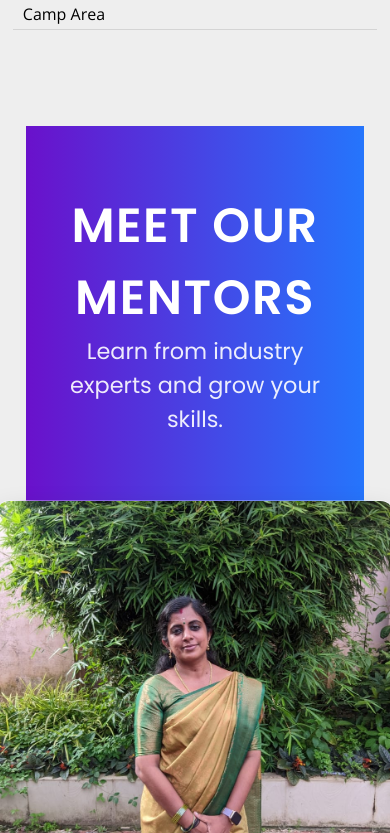
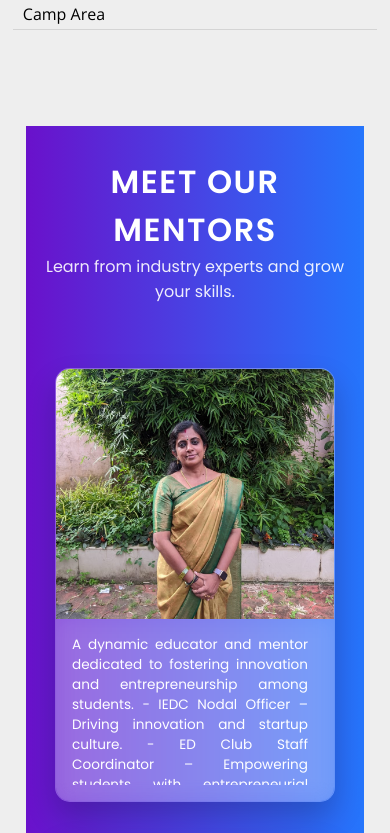
Before and after one commit to iedcsnmimt/astra, a React (Create React App) app: page /events in a window 390 px wide. Shown: the part 2531-3364 px from the top of the page. Built offline with nearby package versions, Linux system fonts and the light colour scheme.

Commit message:
Update Mentors.module.scss

```diff
--- a/src/components/Mentors.module.scss
+++ b/src/components/Mentors.module.scss
@@ -17,22 +17,22 @@ $shadow: rgba(0, 0, 0, 0.2);
     margin-bottom: 3rem;
 
     h1 {
-      font-size: 3rem;
+      font-size: clamp(2rem, 5vw, 3rem); // Responsive font size
       font-weight: 700;
       text-transform: uppercase;
       letter-spacing: 1.5px;
     }
 
     p {
-      font-size: 1.4rem;
+      font-size: clamp(1rem, 3vw, 1.4rem); // Responsive paragraph size
       opacity: 0.9;
     }
   }
 
   .mentorsGrid {
     display: grid;
-    grid-template-columns: repeat(auto-fit, minmax(400px, 1fr));
-    gap: 3rem;
+    grid-template-columns: repeat(auto-fit, minmax(280px, 1fr));
+    gap: 2rem;
     justify-content: center;
     padding: 1rem;
   }
@@ -53,7 +53,7 @@ $shadow: rgba(0, 0, 0, 0.2);
 
     .imageWrapper {
       width: 100%;
-      height: 400px;
+      height: 300px; // Adjusted height for mobile
       position: relative;
       overflow: hidden;
 
@@ -69,25 +69,25 @@ $shadow: rgba(0, 0, 0, 0.2);
         bottom: 0;
         width: 100%;
         background: linear-gradient(to top, rgba(0, 0, 0, 0.8), transparent);
-        padding: 1.5rem;
+        padding: 1rem;
         color: white;
-        text-align: left;
+        text-align: center;
         opacity: 0;
         transition: opacity 0.3s ease-in-out;
       }
     }
 
     .cardContent {
-      text-align: left;
-      padding: 2rem;
+      text-align: center;
+      padding: 1.5rem;
       background: rgba(255, 255, 255, 0.2);
       backdrop-filter: blur(10px);
       color: white;
 
       .mentorBio {
-        font-size: 1rem;
+        font-size: 0.9rem;
         text-align: justify;
-        max-height: 180px;
+        max-height: 150px;
         overflow-y: auto;
         padding-right: 10px;
       }
@@ -95,7 +95,7 @@ $shadow: rgba(0, 0, 0, 0.2);
 
     &:hover {
       .mentorImage {
-        transform: scale(1.1);
+        transform: scale(1.05);
       }
 
       .overlay {
@@ -104,3 +104,30 @@ $shadow: rgba(0, 0, 0, 0.2);
     }
   }
 }
+
+/* 🌟 Mobile Responsive */
+@media (max-width: 768px) {
+  .mentorsPage {
+    padding: 2rem 1rem;
+  }
+
+  .mentorsGrid {
+    grid-template-columns: 1fr; // Single column for smaller screens
+  }
+
+  .mentorCard {
+    max-width: 90%; // Adjust card width for smaller screens
+  }
+
+  .imageWrapper {
+    height: 250px !important; // Adjust image height for mobile
+  }
+
+  .cardContent {
+    padding: 1rem !important;
+  }
+
+  .mentorBio {
+    font-size: 0.85rem !important;
+  }
+}
```
